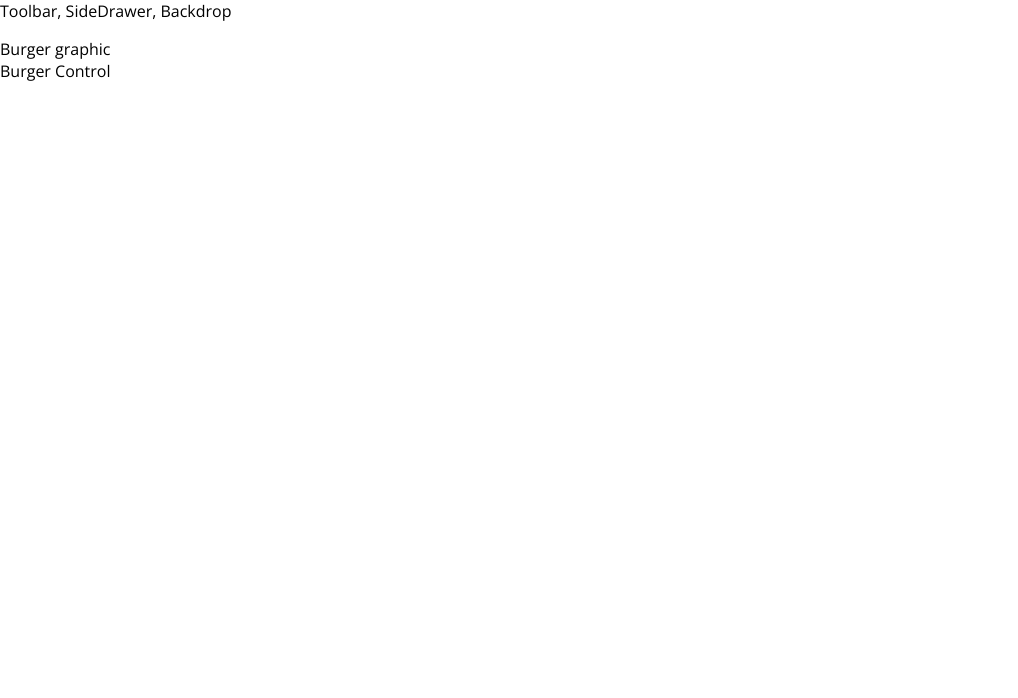
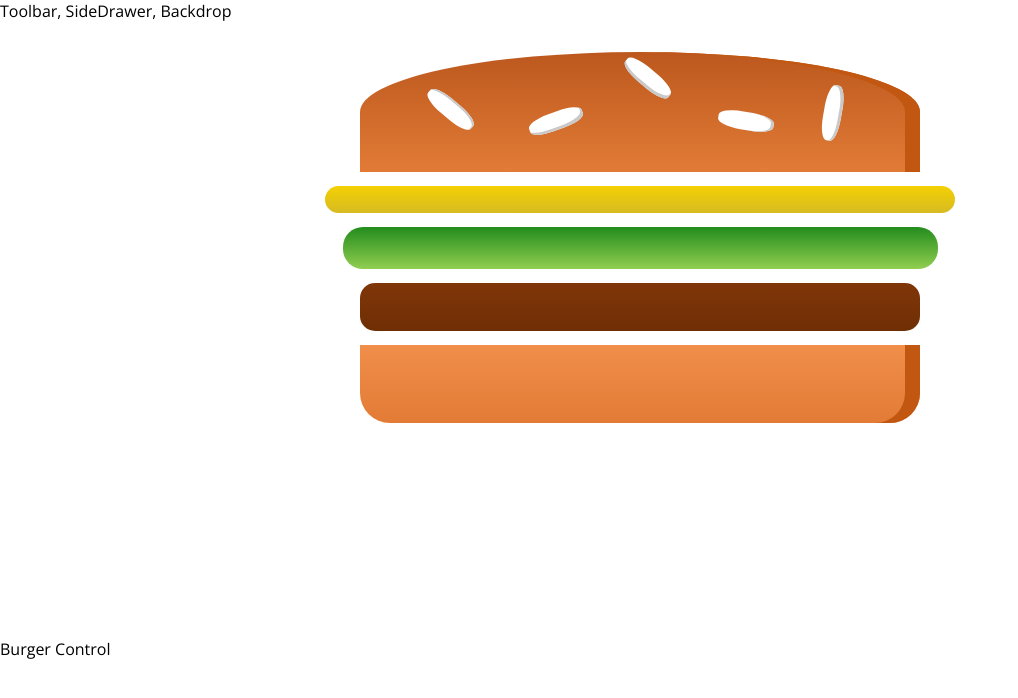
Before and after one commit to sirius97/Burger-Builder, a React app: page / in a window 1280 px wide. Shown: the top 698 px of the page, without its empty margins (0-1018 px from the left). Built offline with nearby package versions, Linux system fonts and the light colour scheme.

Commit message:
burger manually rendered

```diff
--- a/package.json
+++ b/package.json
@@ -31,6 +31,7 @@
     "postcss-flexbugs-fixes": "3.2.0",
     "postcss-loader": "2.0.8",
     "promise": "8.0.1",
+    "prop-types": "^15.7.2",
     "raf": "3.4.0",
     "react": "^16.13.1",
     "react-dev-utils": "^5.0.2",
--- /dev/null
+++ b/src/components/Burger/Burger.css
@@ -0,0 +1,30 @@
+.Burger {
+    width : 100%;
+    margin : auto;
+    height : 250px;
+    overflow: scroll;
+    text-align: center;
+    font-weight: bold;
+    font-size: 1.2rem;
+}
+
+@media (min-width : 500px) and (min-height : 400px){
+    .Burger{
+        width : 350px;
+        height : 300px
+    }
+}
+
+@media (min-width : 500px) and (min-height : 401px){
+    .Burger{
+        width : 450px;
+        height : 400px
+    }
+}
+
+@media (min-width : 1000px) and (min-height : 700px){
+    .Burger{
+        width : 700px;
+        height : 600px
+    }
+}
--- /dev/null
+++ b/src/components/Burger/Burger.js
@@ -0,0 +1,18 @@
+import React from 'react';
+import BurgerIngrediant from './BurgerIngrediants/BurgerIngrediants';
+import classes from './Burger.css';
+
+
+const burger = (props) => {
+    return (
+        <div className = {classes.Burger} >
+            <BurgerIngrediant type = "bread-top" />
+            <BurgerIngrediant type = "cheese" />
+            <BurgerIngrediant type = "salad" />
+            <BurgerIngrediant type = "meat" />
+            <BurgerIngrediant type = "bread-bottom" />
+        </div>
+    );
+}
+
+export default burger;
--- /dev/null
+++ b/src/components/Burger/BurgerIngrediants/BurgerIngrediants.css
@@ -0,0 +1,113 @@
+.BreadBottom {
+    height: 13%;
+    width: 80%;
+    background: linear-gradient(#F08E4A, #e27b36);
+    border-radius: 0 0 30px 30px;
+    box-shadow: inset -15px 0 #c15711;
+    margin: 2% auto;
+}
+
+.BreadTop {
+    height: 20%;
+    width: 80%;
+    background: linear-gradient(#bc581e, #e27b36);
+    border-radius: 50% 50% 0 0;
+    box-shadow: inset -15px 0 #c15711;
+    margin: 2% auto;
+    position: relative;
+}
+
+.Seeds1 {
+    width: 10%;
+    height: 15%;
+    position: absolute;
+    background-color: white;
+    left: 30%;
+    top: 50%;
+    border-radius: 40%;
+    transform: rotate(-20deg);
+    box-shadow: inset -2px -3px #c9c9c9;
+}
+
+.Seeds1:after {
+    content: "";
+    width: 100%;
+    height: 100%;
+    position: absolute;
+    background-color: white;
+    left: -170%;
+    top: -260%;
+    border-radius: 40%;
+    transform: rotate(60deg);
+    box-shadow: inset -1px 2px #c9c9c9;
+  }
+
+.Seeds1:before {
+    content: "";
+    width: 100%;
+    height: 100%;
+    position: absolute;
+    background-color: white;
+    left: 180%;
+    top: -50%;
+    border-radius: 40%;
+    transform: rotate(60deg);
+    box-shadow: inset -1px -3px #c9c9c9;
+  }
+
+  .Seeds2 {
+    width: 10%;
+    height: 15%;
+    position: absolute;
+    background-color: white;
+    left: 64%;
+    top: 50%;
+    border-radius: 40%;
+    transform: rotate(10deg);
+    box-shadow: inset -3px 0 #c9c9c9;
+  }
+
+  .Seeds2:before {
+    content: "";
+    width: 100%;
+    height: 100%;
+    position: absolute;
+    background-color: white;
+    left: 150%;
+    top: -130%;
+    border-radius: 40%;
+    transform: rotate(90deg);
+    box-shadow: inset 1px 3px #c9c9c9;
+  }
+
+
+.Meat {
+    width: 80%;
+    height: 8%;
+    background: linear-gradient(#7f3608, #702e05);
+    margin: 2% auto;
+    border-radius: 15px;
+}
+
+.Cheese {
+    width: 90%;
+    height: 4.5%;
+    margin: 2% auto;
+    background: linear-gradient(#f4d004, #d6bb22);
+    border-radius: 20px;
+}
+
+.Salad {
+    width: 85%;
+    height: 7%;
+    margin: 2% auto;
+    background: linear-gradient(#228c1d, #91ce50);
+    border-radius: 20px;
+}
+
+.Bacon {
+    width: 80%;
+    height: 3%;
+    background: linear-gradient(#bf3813, #c45e38);
+    margin: 2% auto;
+}
--- /dev/null
+++ b/src/components/Burger/BurgerIngrediants/BurgerIngrediants.js
@@ -0,0 +1,47 @@
+import React from 'react';
+import classes from './BurgerIngrediants.css';
+import PropTypes from 'prop-types';
+
+
+const burgerIngrediants = (props) => {
+    let ingrediant = null;
+
+    switch(props.type){
+        case('bread-bottom'):
+            ingrediant = <div className = {classes.BreadBottom}></div>;
+            break;
+        case('bread-top'):
+            ingrediant = (
+                <div className = {classes.BreadTop}>
+                    <div className = {classes.Seeds1}></div>
+                    <div className = {classes.Seeds2}></div>
+                </div>
+            );
+            break;
+        case('meat'):
+                ingrediant = <div className = {classes.Meat}></div>
+                break;
+
+        case('cheese'):
+                ingrediant = <div className = {classes.Cheese}></div>
+                break;
+        case('salad'):
+                ingrediant = <div className = {classes.Salad}></div>
+                break;
+
+        case('bacon'):
+                ingrediant = <div className={classes.Bacon}></div>
+                break;
+        default :
+                ingrediant = null;
+    }
+
+    return ingrediant;
+
+}
+
+burgerIngrediants.propTypes = {
+    type : PropTypes.string.isRequired
+};
+
+export default burgerIngrediants;
--- a/src/container/BurgerBuilder/BurgerBuilder.js
+++ b/src/container/BurgerBuilder/BurgerBuilder.js
@@ -1,11 +1,12 @@
 import React, {Component} from 'react';
 import Aux from '../../hoc/Auxi';
+import Burger from '../../components/Burger/Burger';
 
 class BurgerBuilder extends Component{
     render(){
         return(
             <Aux>
-                <div>Burger graphic</div>
+                <Burger />
                 <div>Burger Control</div>
             </Aux>
         );
```
